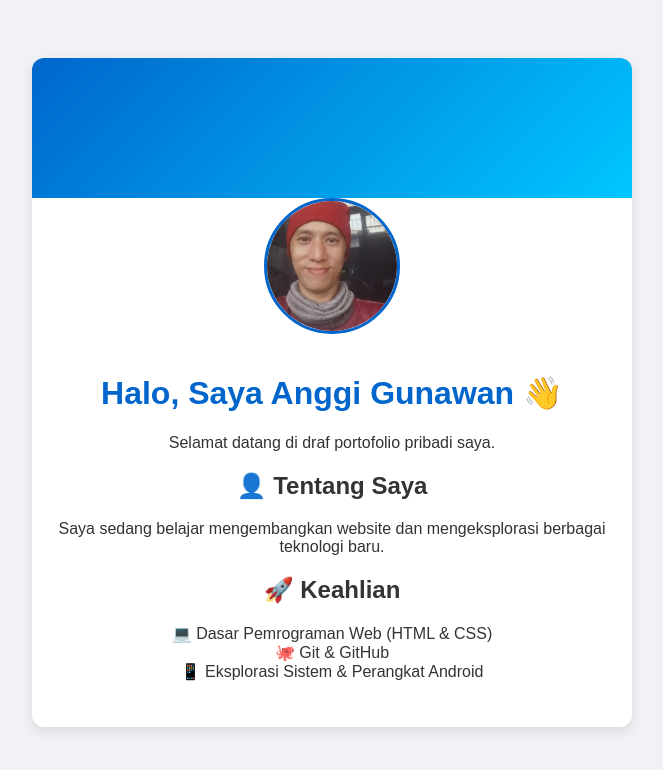
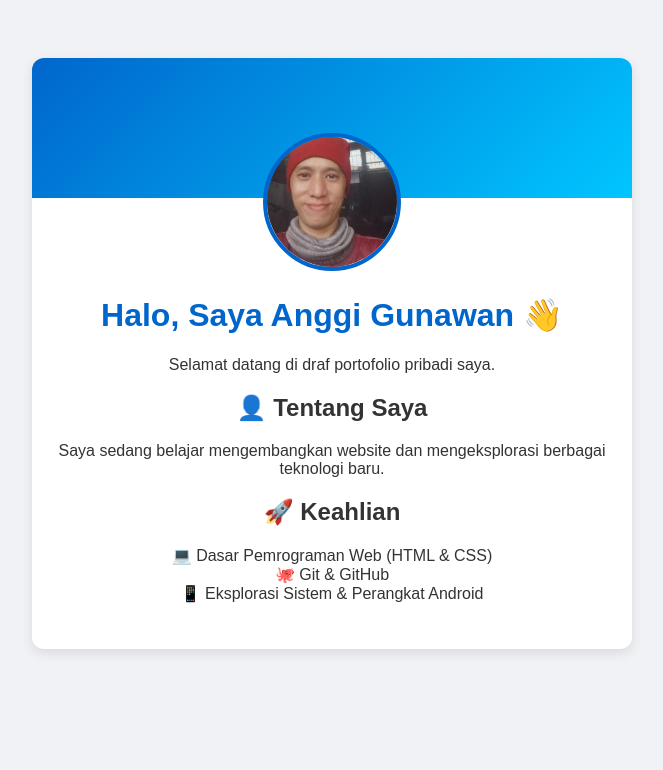
Before and after one commit to Anggi6unawan/Anggi6unawan.github.io, a plain HTML site: page index.html in a window 1280 px wide. Shown: the whole page, without its empty margins (308-971 px from the left). Drawn offline with Linux system fonts and the light colour scheme.

Commit message:
Update index.html

```diff
--- a/index.html
+++ b/index.html
@@ -12,7 +12,7 @@
 
 <div class="container">
     <div class="cover-photo"></div>
-    <img src="Assets/Profile.jpg" alt="Foto Profil" style="width: 130px; height: 130px; border-radius: 50%; object-fit: cover; border: 3px solid #0066cc; margin-bottom: 15px; image-rendering: -webkit-optimize-contrast;">
+    <img src="Assets/Profile.jpg" alt="Foto Profil" style="width: 130px; height: 130px; border-radius: 50%; object-fit: cover; border: 4px solid #0066cc; margin-top: -65px; margin-left: auto; margin-right: auto; position: relative; image-rendering: -webkit-optimize-contrast;">
 
     <h1>Halo, Saya Anggi Gunawan 👋</h1>
     <p>Selamat datang di draf portofolio pribadi saya.</p>
```
